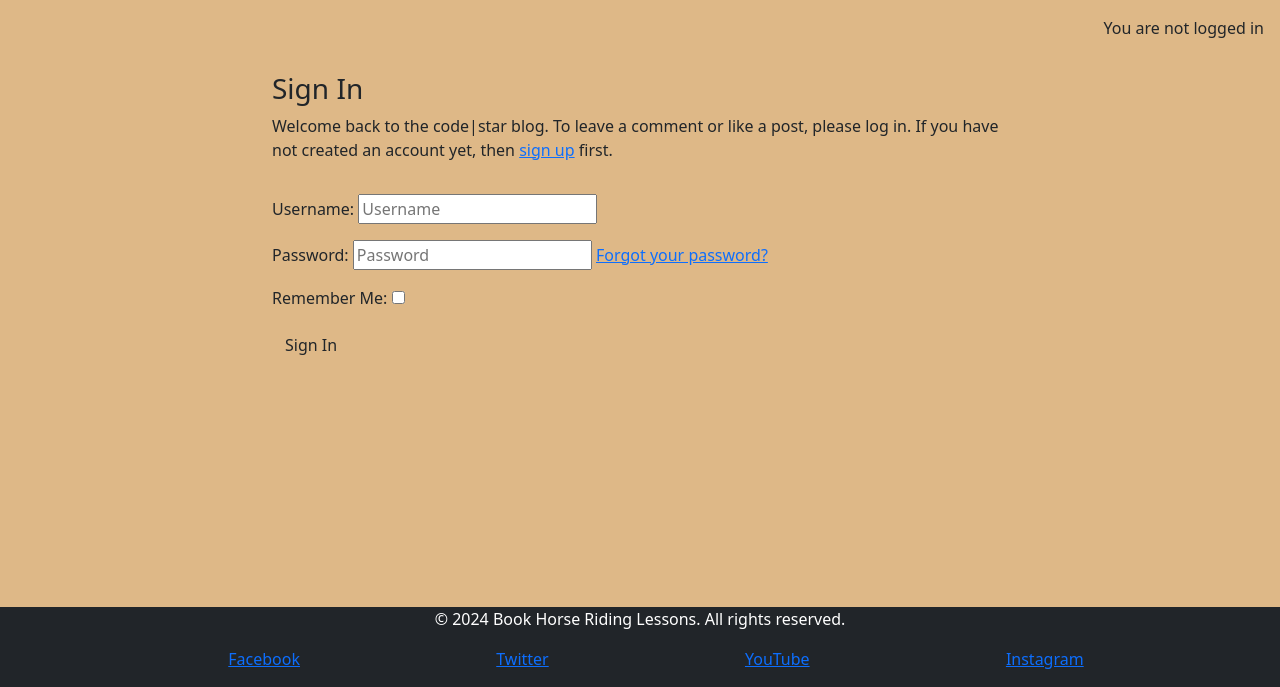
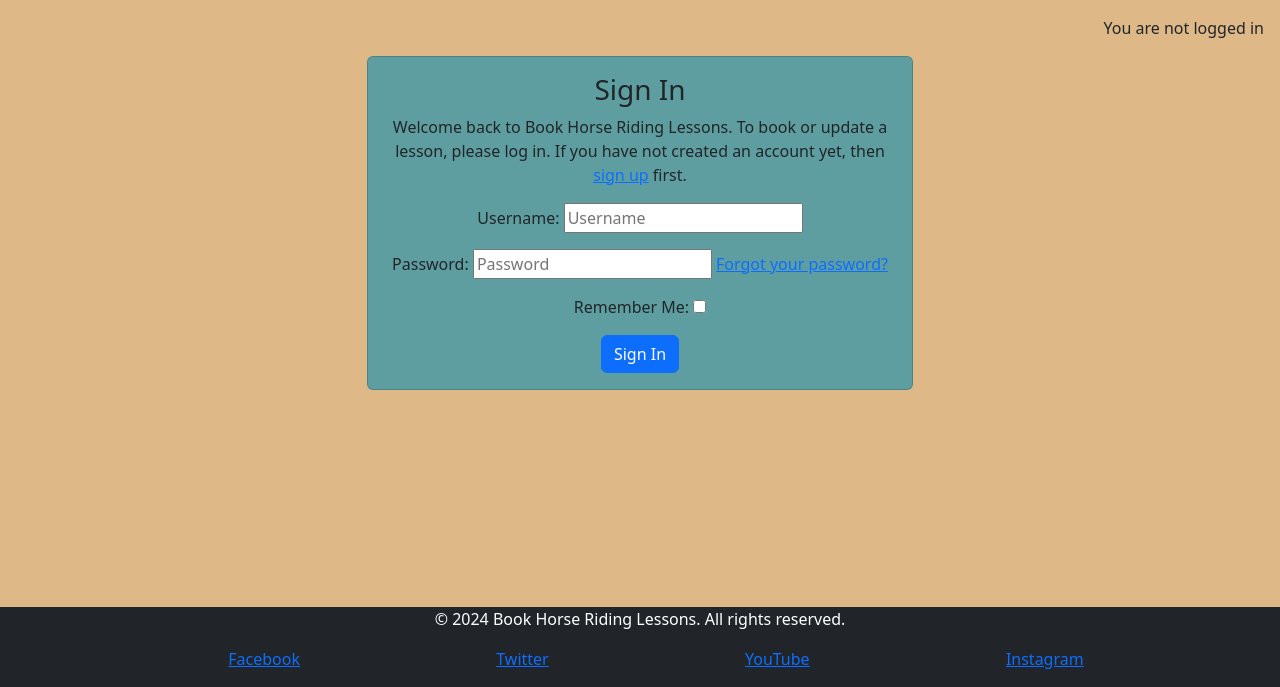
Before and after one commit to Soro82/book-horse-riding-lesson, a Django app: page /accounts/login/ in a window 1280 px wide. Shown: the part 113-800 px from the top of the page. Run offline with Django 4.2, Linux system fonts and the light colour scheme; some libraries are stand-ins or nearby versions.

Commit message:
update login page style

```diff
--- a/templates/account/login.html
+++ b/templates/account/login.html
@@ -1,34 +1,33 @@
 {% extends "base.html" %}
 
 {% load i18n %}
-{% load account socialaccount %}
 
 {% block head_title %}{% trans "Sign In" %}{% endblock %}
 
 {% block content %}
 
-<div class="container">
-    <div class="row">
-        <div class="col-md-8 mt-3 offset-md-2">
+<div class="container mb-4">
+    <div class="row justify-content-center">
+        <div class="col-md-6">
+            <div class="card">
+                <div class="card-body text-center">
                     <h3>{% trans "Sign In" %}</h3>
 
-            <p>{% blocktrans %}Welcome back to the code|star blog. To leave a comment or like a post, please log in. If
-                you
-                have not created an account yet, then <a class="link" href="{{ signup_url }}">sign up</a>
+                    <p>{% blocktrans %}Welcome back to Book Horse Riding Lessons. To book or update a lesson, please log in. If
+                        you have not created an account yet, then <a class="link" href="{{ signup_url }}">sign up</a>
                         first.{% endblocktrans %}</p>
-        </div>
-    </div>
-    <div class="row">
-        <div class="col-md-8 mt-3 offset-md-2">
+
                     <form class="login" method="POST" action="{% url 'account_login' %}">
                         {% csrf_token %}
                         {{ form.as_p }}
                         {% if redirect_field_value %}
                         <input type="hidden" name="{{ redirect_field_name }}" value="{{ redirect_field_value }}" />
                         {% endif %}
-                <button class="btn btn-signup right" type="submit">{% trans "Sign In" %}</button>
+                        <button class="btn btn-primary" type="submit">{% trans "Sign In" %}</button>
                     </form>
                 </div>
             </div>
         </div>
+    </div>
+</div>
 {% endblock %}
```
Lines whose indentation alone changed are shown as unchanged.
